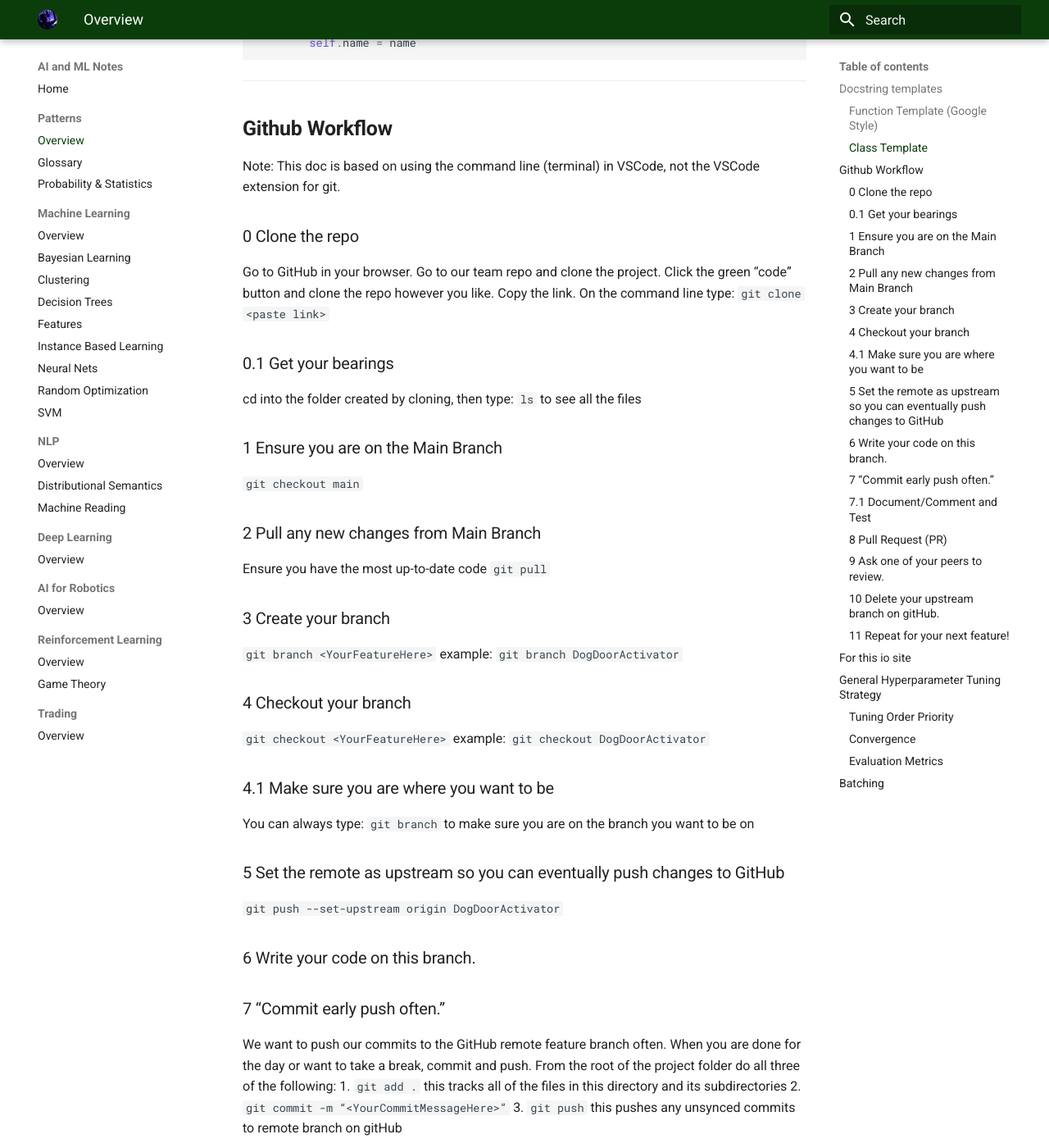
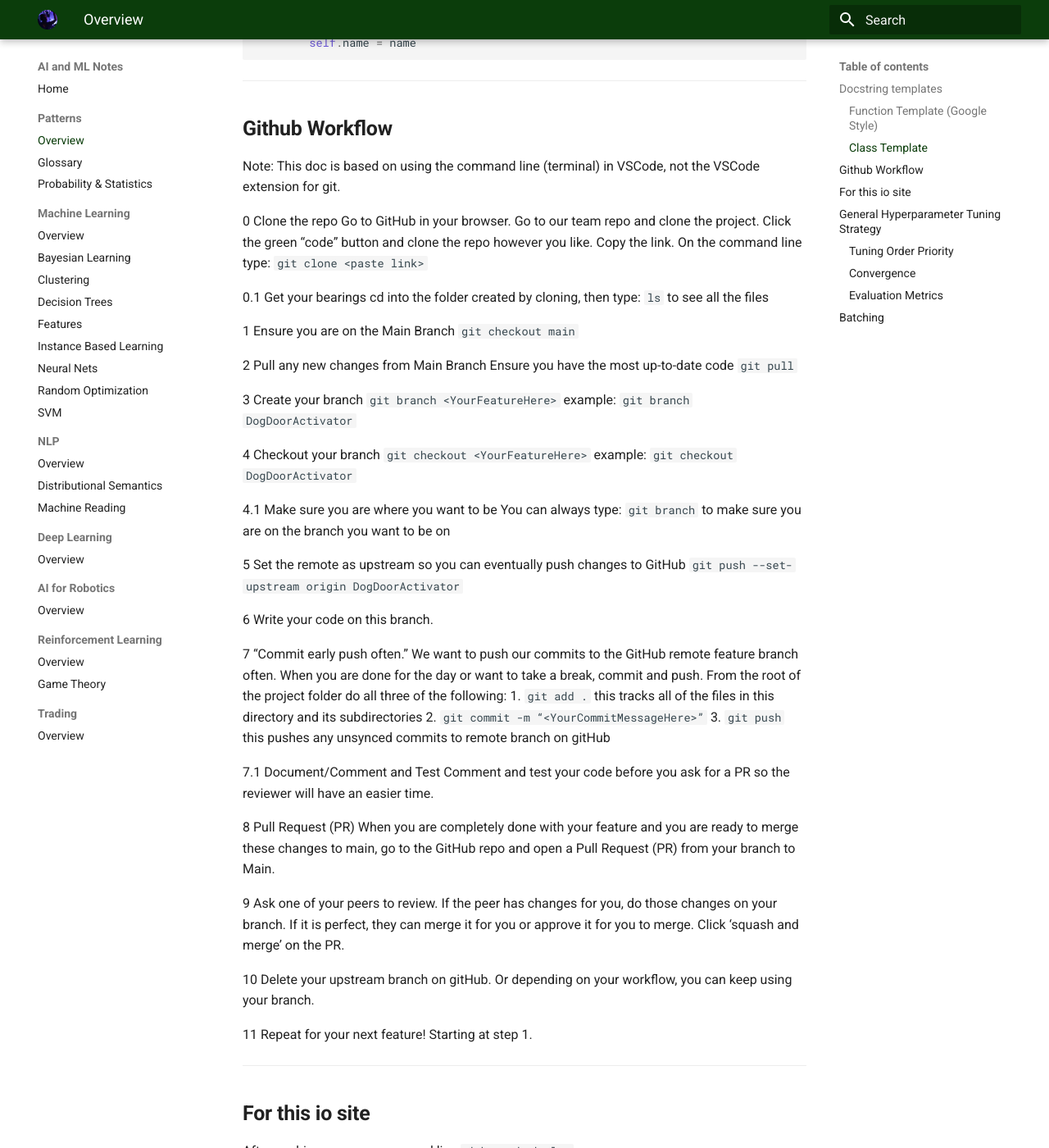
Before and after one commit to xevaballx/xevaballx.github.io, an MkDocs documentation site: the page built from docs/patterns/index.md, in a window 1280 px wide and 1400 px high, scrolled down 808 px. Shown: the whole window at 82% size. Built offline with MkDocs 1.6.1 and Material for MkDocs 9.7.7, drawn with Linux system fonts in a browser that asks for light colours; some of the changed text lies outside the part shown.

Commit message:
NLP overview

```diff
--- a/docs/nlp/index.md
+++ b/docs/nlp/index.md
@@ -0,0 +1,90 @@
+# **NLP: Natural Language Processing**
+
+
+### **Neural Net Language Models**
+
+Recall Multinomial Logistic Regression: pass in a sequence of input features to produce a probability distro over classes (labels). Instead for the language model each input is a word and each output class is a different word from our vocabulary. We want to pass in the word and get back the word that comes next.
+
+Here we borrow a lot from Multinomial Logistic Regression, but we have a couple of issues.
+1. Huge number of output classes
+2. We want to add context. We want to add not only our input word (query), but a few of the words that came before this word, to help us figure out what comes after the query word. w_(t-2), w_(t-1), w.
+
+Neural Nets (NN) require inputs to be real-value numbers, because NN transform numbers into other numbers. Words are not numbers.
+
+One-hot vector
+Represents a word as a vector (aka a number) with the same length as the number of words in the vocabulary |V|. [0, 0, 1, 0, ..., 0]
+
+Token
+Represents a word as the index into the one-hot vector. In the above example our token is 2 since 1 is at index 2.
+
+#### **NN corresponding to Bigram Model**
+
+Take one work in as one-hot.
+Ouputs the word that comes next. As a vector of activations. Every activation corresponds to the word we may want to have come next.
+
+word t
+^
+[ output activations vector ]
+^
+log softmax over vector to get outputs
+^
+[ vector ]
+^
+Linear (V,V) (W: Linear layer. Does matrix transformations that allows us to convert input values to weights. Recall the output of any linear layer y = Wx + b  (W is weights). W is a big matrix, where dims dictate size of our weights)
+^
+[ one-hot vector of word t-1 ]
+
+#### **Trigram Model**
+Lets us input two works and output one.
+
+
+word t
+^
+[ output activations vector ]  (V)
+^
+log softmax over vector to get outputs
+^
+[ vector ]
+^
+Linear (V*2,V)
+^
+[ one-hot vector of word t-2 ][ one-hot vector of word t-1 ]
+
+We can go on making 4grams etc., but we need to deal with context size, history size. But first we need to look at encoders and decoders.
+
+### Encoders and Decoders
+
+Enoders and Decoders are used in lots of different types of NN. Essentially breaks the NN into two parts.
+
+Encoder: Send input through a smaller-than-necessary layer to force NN to find a small set of params that produce intermediate guess (activations) that approximate output. This is the hidden state and its smaller than vocab.
+
+We force the NN to make some compromises while it compresses. If get a good set of representation parameters in our linear layer inside our encoder than what comes out of encoder should be able to be uncompressed into something that is useful output.
+
+With compression we are asking NN to find out what things can be treated similarly and and what things need to be treated differently because we need to fit into smaller vector / hidden state / bunch of activations.
+
+Decoder: Takes this small vector (hidden state) from encoder and blow it back up to our vocab size. Set of parameters that recover information to produce the output
+
+So Encoder/Decoder can do the identity function. Get the input, squish everything down, and get the output. (output is prod distro over the classes).
+
+When the NN compromised we see that 'king' and 'regent' are similar. The decoder output could look like [ ..., .01, 0.39,..., 0.35,...], where the values, respectively correspond to pineapple, king, and regent. And the input into the encode was a one-hot for 'king' only.
+
+But the identity function isn't really that useful for us. We can use it in the bigram model to predict the **next** word t. Input word t-1, output P(word t | w t-1)
+
+We don't have to have different architectures for every different size n-gram, aka for every different length of context/history (input)
+
+### **RNN Recurrent Neural Network**
+
+One architecture that can deal with arbitrary sized input sequences.
+
+Hidden state is like a summary/simplification/compressed of inputs: encoding of important information.
+
+The new input is hidden state t-1 plus word t-1.
+
+Cross Entropy Loss:
+1. loss = -logP(w_i)
+2. loss is how far away from 0.0 in the target index position.
+
+One of the words in the vocab vector will have the highest activation.
+
+Which index corresponds to the target index (token), what is the activation (prob)
+there? If it's close to zero, that means our loss is close to zero and that means we almost got the word right.
--- a/docs/patterns/index.md
+++ b/docs/patterns/index.md
@@ -42,65 +42,69 @@
 
 Note: This doc is based on using the command line (terminal) in VSCode, not the VSCode extension for git.
 
-### 0 Clone the repo
+0 Clone the repo
 Go to GitHub in your browser. Go to our team repo and clone the project.
 Click the green “code” button and clone the repo however you like.
 Copy the link.
 On the command line type:
 `git clone <paste link>`
 
-### 0.1 Get your bearings
+0.1 Get your bearings
 cd into the folder created by cloning, then type:
 `ls` to see all the files
 
-### 1 Ensure you are on the Main Branch
+1 Ensure you are on the Main Branch
 `git checkout main`
 
-### 2 Pull any new changes from Main Branch
+2 Pull any new changes from Main Branch
 Ensure you have the most up-to-date code
 `git pull`
 
-### 3 Create your branch
+3 Create your branch
 `git branch <YourFeatureHere>`
 example: `git branch DogDoorActivator`
 
-### 4 Checkout your branch
+4 Checkout your branch
 `git checkout <YourFeatureHere>`
 example: `git checkout DogDoorActivator`
 
-### 4.1 Make sure you are where you want to be
+4.1 Make sure you are where you want to be
 You can always type:
 `git branch` to make sure you are on the branch you want to be on
 
-### 5 Set the remote as upstream so you can eventually push changes to GitHub
+5 Set the remote as upstream so you can eventually push changes to GitHub
 `git push --set-upstream origin DogDoorActivator`
 
-### 6 Write your code on this branch.
+6 Write your code on this branch.
 
-### 7 “Commit early push often.”
+7 “Commit early push often.”
 We want to push our commits to the GitHub remote feature branch often. When you are done for the day or want to take a break, commit and push.
 From the root of the project folder do all three of the following:
 1. `git add .` this tracks all of the files in this directory and its subdirectories
 2. `git commit -m “<YourCommitMessageHere>” `
 3. `git push` this pushes any unsynced commits to remote branch on gitHub
 
-### 7.1 Document/Comment and Test
+7.1 Document/Comment and Test
 Comment and test your code before you ask for a PR so the reviewer will have an easier time.
 
-### 8 Pull Request (PR)
+8 Pull Request (PR)
 When you are completely done with your feature and you are ready to merge these changes to main, go to the GitHub repo and open a Pull Request (PR) from your branch to Main.
 
-### 9 Ask one of your peers to review.
+9 Ask one of your peers to review.
 If the peer has changes for you, do those changes on your branch. If it is perfect, they can merge it for you or approve it for you to merge. Click ‘squash and merge’ on the PR.
 
-### 10 Delete your upstream branch on gitHub.
+10 Delete your upstream branch on gitHub.
 Or depending on your workflow, you can keep using your branch.
 
-### 11 Repeat for your next feature!
+11 Repeat for your next feature!
 Starting at step 1.
+
+---
 
 ## **For this io site**
 After pushing repo, on command line `mkdocs gh-deploy`.
+
+---
 
 ## **General Hyperparameter Tuning Strategy**
 Improve model performance by adjusting key training and model configuration parameters without overfitting or wasting compute.
@@ -206,6 +210,8 @@
 - Error metrics for continuous outputs
 - Best for: regression problems
 
+---
+
 ## **Batching**
 Basic batching
 
```
Also changed, not shown: site/404.html, site/dl/index.html, site/index.html, site/ml/index.html, site/nlp/distributional_semantics/index.html, site/nlp/index.html, site/patterns/index.html, site/rl/index.html, site/robotics/index.html, site/search/search_index.json.
